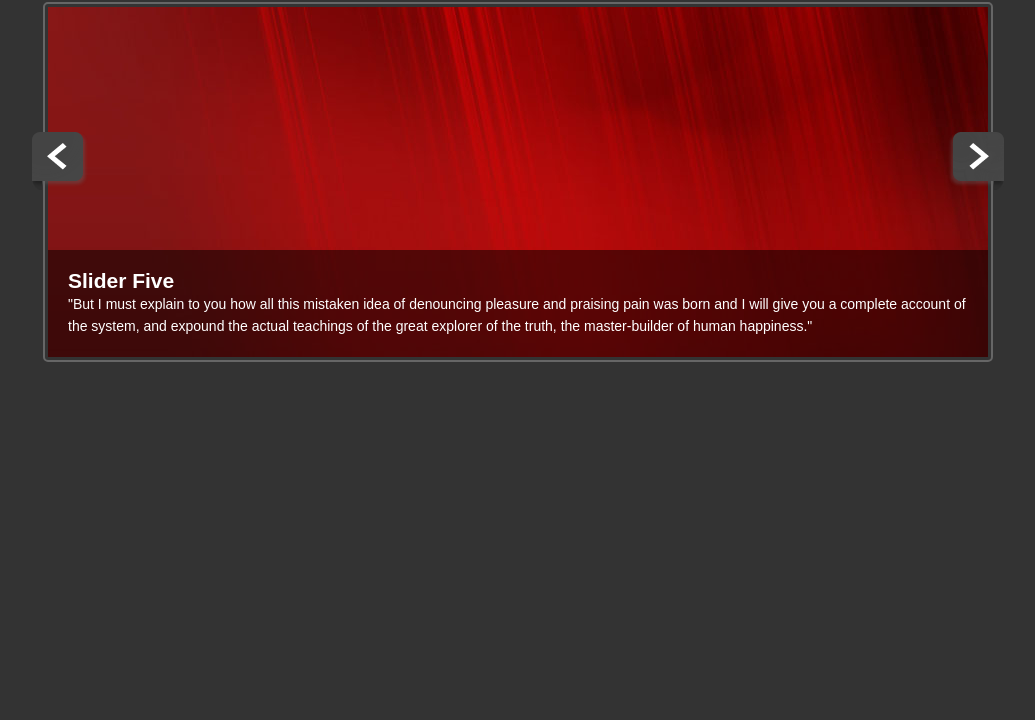
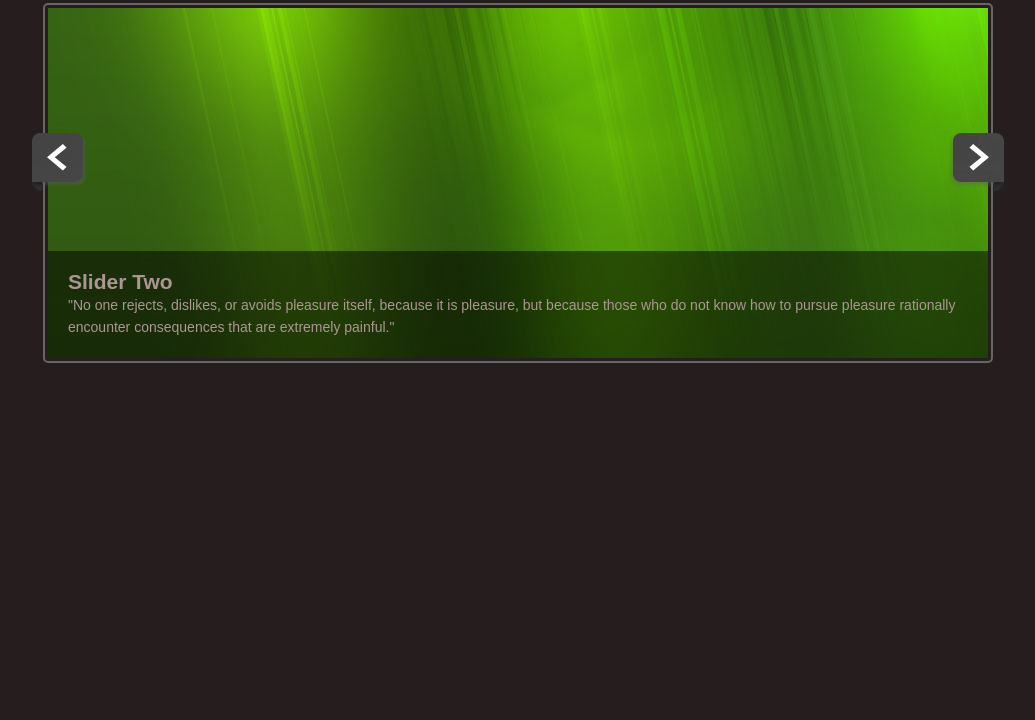
Before and after one commit to CyanGiant/Stack-Skills-jQuery-Slider-lesson-2, a plain HTML site: page index.html in a window 1280 px wide. Shown: the part 80-800 px from the top of the page, without its empty margins (118-1153 px from the left). Drawn offline with nearby package versions, Linux system fonts and the light colour scheme.

Commit message:
finishes lesson 2

```diff
--- a/css/style.css
+++ b/css/style.css
@@ -6,8 +6,8 @@
 body{
   font-family: 'Arial', sans-serif;
   font-size: 14px;
-  color:#fff;
-  background: #333;
+  color:#ac9694;
+  background: #261e1e;
   line-height: 1.6em;
 }
 
@@ -19,6 +19,7 @@ a{
 h1{
   text-align: center;
   margin-bottom: 20px;
+  margin-top: 1px;
 }
 
 #container{
@@ -49,6 +50,7 @@ h1{
   position: absolute;
   bottom: 0;
   left: 0;
+  right:0;
   padding: 20px;
   background: #7f7f7f;
   background: rgba(0,0,0,0.5);
--- a/index.html
+++ b/index.html
@@ -14,7 +14,7 @@
       </header>
       <img src="img/arrow-left.png" alt="Prev" id="prev">
       <div id="slider">
-        <div class="slide active">
+        <div class="slide">
           <div class="slide-copy">
             <h2>Slider One</h2>
             <p>"But I must explain to you how all this mistaken idea of denouncing pleasure and praising pain was born and I will give you a complete account of the system, and expound the actual teachings of the great explorer of the truth, the master-builder of human happiness."</p>
@@ -25,7 +25,7 @@
         <div class="slide">
           <div class="slide-copy">
             <h2>Slider Two</h2>
-            <p>"But I must explain to you how all this mistaken idea of denouncing pleasure and praising pain was born and I will give you a complete account of the system, and expound the actual teachings of the great explorer of the truth, the master-builder of human happiness."</p>
+            <p>"No one rejects, dislikes, or avoids pleasure itself, because it is pleasure, but because those who do not know how to pursue pleasure rationally encounter consequences that are extremely painful."</p>
           </div>
           <img src="img/slide2.jpg">
         </div>
@@ -33,7 +33,7 @@
         <div class="slide">
           <div class="slide-copy">
             <h2>Slider Three</h2>
-            <p>"But I must explain to you how all this mistaken idea of denouncing pleasure and praising pain was born and I will give you a complete account of the system, and expound the actual teachings of the great explorer of the truth, the master-builder of human happiness."</p>
+            <p>"Nor again is there anyone who loves or pursues or desires to obtain pain of itself, because it is pain, but because occasionally circumstances occur in which toil and pain can procure him some great pleasure."</p>
           </div>
           <img src="img/slide3.jpg">
         </div>
@@ -41,7 +41,7 @@
         <div class="slide">
           <div class="slide-copy">
             <h2>Slider Four</h2>
-            <p>"But I must explain to you how all this mistaken idea of denouncing pleasure and praising pain was born and I will give you a complete account of the system, and expound the actual teachings of the great explorer of the truth, the master-builder of human happiness."</p>
+            <p>"To take a trivial example, which of us ever undertakes laborious physical exercise, except to obtain some advantage from it?"</p>
           </div>
           <img src="img/slide4.jpg">
         </div>
@@ -49,7 +49,7 @@
         <div class="slide">
           <div class="slide-copy">
             <h2>Slider Five</h2>
-            <p>"But I must explain to you how all this mistaken idea of denouncing pleasure and praising pain was born and I will give you a complete account of the system, and expound the actual teachings of the great explorer of the truth, the master-builder of human happiness."</p>
+            <p>"But who has any right to find fault with a man who chooses to enjoy a pleasure that has no annoying consequences, or one who avoids a pain that produces no resultant pleasure?""</p>
           </div>
           <img src="img/slide5.jpg">
         </div>
--- a/js/script.js
+++ b/js/script.js
@@ -1,14 +1,52 @@
 $(document).ready(function() {
-//   $('.mylink').on('mouseenter', function(){
-//     $('h1').addClass('red');
-//   });
-//   $('.mylink').on('mouseleave', function(){
-//     $('h1').removeClass('red');
-// });
+  //Set Options
+  var speed            = 500;   //fade speed
+  var autoswitch       = true;  //auto slider options
+  var autoswitch_speed = 4000;  // auto slider speed
 
-  $('.mylink').click(function(){
-    //$('h1').append('<h3>Hello Earth</h3>');
-    $('h1').css('font-size', '40px');
-  });
+  //Add initial active class
+  $('.slide').first().addClass('active');
 
+  //Hide all slides
+  $('.slide').hide();
+
+  //Show First Slide
+  $('.active').show();
+
+  //Next Handler
+  $('#next').on('click',nextSlide);
+
+  //Previous Handler
+  $('#prev').on('click',prevSlide);
+
+  //Auto slider Handle
+  if(autoswitch === true){
+    setInterval(nextSlide,autoswitch_speed);
+
+  }
+
+  //Switch to next slide
+  function nextSlide(){
+    $('.active').removeClass('active').addClass('oldActive');
+    if($('.oldActive').is(':last-child')){
+      $('.slide').first().addClass('active');
+    } else {
+      $('.oldActive').next().addClass('active');
+    }
+    $('.oldActive').removeClass('oldActive');
+    $('.slide').fadeOut(speed);
+    $('.active').fadeIn(speed);
+  }
+  //Switch to previous slide
+  function prevSlide(){
+    $('.active').removeClass('active').addClass('oldActive');
+    if($('.oldActive').is(':first-child')){
+      $('.slide').last().addClass('active');
+    } else {
+      $('.oldActive').prev().addClass('active');
+    }
+    $('.oldActive').removeClass('oldActive');
+    $('.slide').fadeOut(speed);
+    $('.active').fadeIn(speed);
+  }
 });
```
Also changed, not shown: 1 other file.
